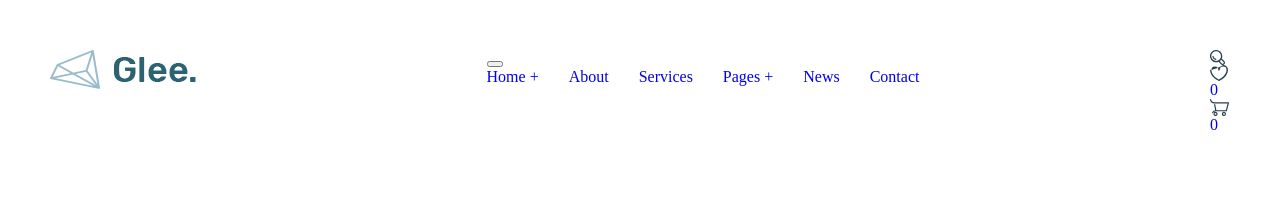
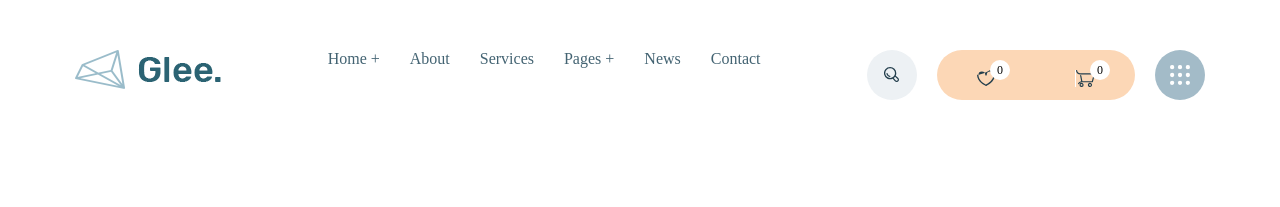
Before and after one commit to AlinaPedash/wow, a website: page app/index.html in a window 1280 px wide. Drawn offline with Linux system fonts and the light colour scheme.

Commit message:
added header

```diff
--- a/app/index.html
+++ b/app/index.html
@@ -10,19 +10,17 @@
   <body>
 
     <header class="header">
- <div class="container">
       <div class="header__inner">
         <a href="#" class="logo">
           <img src="images/logo.png" class="logo-img" alt="logo" >
         </a>
         <nav class="menu">
           <button class="menu__btn">
-      <span>
-      </span>
+            <span></span>
           </button>
           <ul class="menu__list">
             <li class="menu__list-item">
-            <a class="menu__list-link--active" href="#">Home +</a>
+              <a class="menu__list-link" href="#">Home +</a>
             </li>
             <li class="menu__list-item">
               <a class="menu__list-link" href="#">About</a>
@@ -42,25 +40,38 @@
           </ul>
         </nav>
         <div class="user-nav">
+          <div class="user-nav__search-wrapper">
             <a class="user-nav__link" href="#">
-          <img class="user-nav__link-img" src="images/icons/search.svg" alt="user icon">
+              <img class="user-nav__link-search" src="images/icons/search.svg" alt="user icon">
             </a>
+          </div>
+          <div class="user-nav__heart-cart-wrapper">
             <a class="user-nav__link" href="#">
-          <img class="user-nav__link-img" src="images/icons/heart.svg" alt="user icon">
+              <img class="user-nav__link-heart" src="images/icons/heart.svg" alt="user icon">
               <span class="user-nav__num">0</span>
             </a>
-        <a class="user-nav__link" href="#">
-          <img class="user-nav__link-img" src="images/icons/cart.svg" alt="user icon">
+            <a class="user-nav__link user-nav__link-border" href="#">
+              <img class="user-nav__link-cart" src="images/icons/cart.svg" alt="user icon">
               <span class="user-nav__num">0</span>
             </a>
+          </div>
+          <div class="user-nav__button-wrapper">
             <a class="user-nav__link" href="#">
-          <img class="user-nav__link-img" src="images/icons/button.svg" alt="user icon">
+              <img class="user-nav__link-button" src="images/icons/button.svg" alt="user icon">
             </a>
           </div>
         </div>
       </div>
     </header>
+    <main class="main">
+      <section class="slider"></section>
+    </main>
 
-  <script src="js/main.min.js"></script>
+    <footer class="footer">
+      <div class="container">
+        <div class="footer__top">
+        </div>
+      </div>
+    </footer>
   </body>
 </html>
--- a/app/scss/_global.scss
+++ b/app/scss/_global.scss
@@ -1,5 +1,13 @@
-body{
-.container{
-  padding: 50px;
+html,
+body {
+    height: 100%;
 }
+.main{
+  flex-grow: 1;
 }
+.container {
+    margin: 0 auto;
+    padding: 0 15px;
+    max-width: 1200px;
+
+}
--- a/app/scss/style.scss
+++ b/app/scss/style.scss
@@ -9,15 +9,79 @@
   &__inner{
   display: flex;
   justify-content: space-between;
+  margin: 50px 75px;
   }
 }
 .menu{
+&__btn{
+  display: none;
+}
 &__list{
   display: flex;
   }
 &__list-item + .menu__list-item{
    padding-left: 30px;
   }
+  &__list-link{
+    color: #436372;
+    &:hover{
+      color: blue;
+    }
+  }
+}
+
+.user-nav{
+  display: flex;
+  &__search-wrapper{
+    height: 50px;
+    width: 50px;
+    background-color: #edf1f4;
+    border-radius: 50%;
+    padding: 17px;
+    margin-right: 20px;
+  }
+  &__link{
+    position: relative;
+  }
+  &__num{
+    position: absolute;
+    width: 20px;
+    height: 20px;
+    border-radius: 50%;
+    background-color: #FFF;
+    top: -10px;
+    right: -15px;
+    font-size: 12px;
+    line-height: 20px;
+    text-align: center;
+    color: black;
+  }
+
+  &__heart-cart-wrapper{
+    display: inline-flex;
+    height: 50px;
+    background-color: #fcd7b6;
+    padding: 20px 40px;
+    border-radius: 50px;
+  }
+  &__link + .user-nav__link{
+    padding-left: 80px;
+  }
+
+
+  &__link-cart{
+    border-left: 1px solid #fff;
+  }
+
+
+ &__button-wrapper{
+   height: 50px;
+   width: 50px;
+   padding: 15px;
+   background-color: #a3bbc8;
+   border-radius: 50%;
+   margin-left: 20px;
+ }
 }
 
 
```
Also changed, not shown: app/css/style.min.css. Lines whose indentation alone changed are shown as unchanged.
